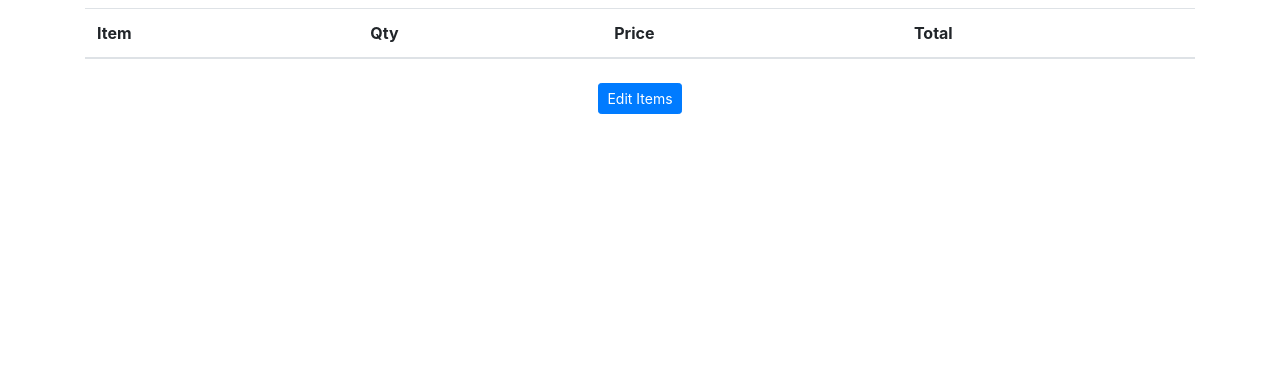
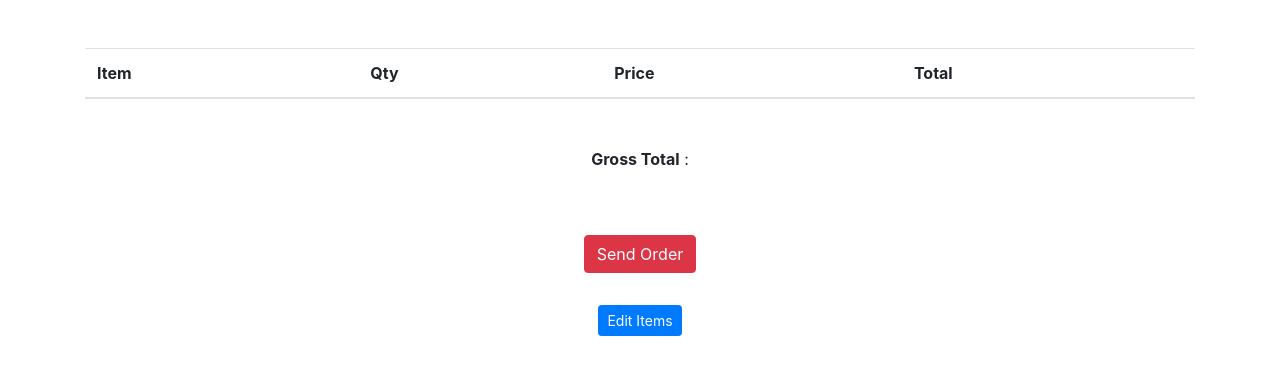
Before and after one commit to Websitedev7849/firestore-grocery, a plain HTML site: page index.html in a window 1280 px wide. Both pictures are taken after a click on the element 1224 px from the left and 728 px from the top of the page. Drawn offline with nearby package versions, Linux system fonts and the light colour scheme.

Commit message:
added grossTotal amount to table

```diff
--- a/index.html
+++ b/index.html
@@ -24,7 +24,7 @@
 
 
     <section class="container d-flex justify-content-space-around align-items-center flex-column second-layer">
-        <table class="table table-striped m-2">
+        <table class="table table-striped m-5">
             <thead>
               <tr>
                 <th scope="col">Item</th>
@@ -38,6 +38,13 @@
             </tbody>
           </table>
 
+          <div class="container-fluid d-flex justify-content-center">
+            <p><strong>Gross Total</strong> : <span class="grossTotal"></span></p>
+          </div>
+
+          <div class="form-group">
+            <button type="button" class="btn btn-danger mt-5 send-order">Send Order</button>
+          </div>
           <div class="form-group">
             <button type="button" class="btn btn-primary btn-sm mt-3 edit-items">Edit Items</button>
           </div>
--- a/script.js
+++ b/script.js
@@ -102,7 +102,6 @@ appendtoFirstLayer();
 
 //event handler to create array of selected items
 bagButton.addEventListener('click', ()=>{
-
     updateSelectedItem();
 
     appendToTable();
@@ -150,11 +149,18 @@ function updateSelectedItem() {
 }
 
 function appendToTable() {
+
+    // to display total amount to user.
+    // total amount will be vaildated on server too.
+    let grossTotal = document.querySelector('.grossTotal');
+    let total = 0;
+
     //adding to table
     selectedItems.forEach(item => {
 
         // REMEMBER item.qty == 0 when initialized and item.qty == "0" when changed
         if (item.qty !== "0") {
+
             let tr = document.createElement('tr');
 
             //loop to append to tr tag
@@ -165,8 +171,13 @@ function appendToTable() {
             });
 
             tbody.appendChild(tr);
+
+            total += item.total;
+            grossTotal.innerText = "Rs. " + total;
         }
+
     });
+
 }
 
 // to edit selected items
```
